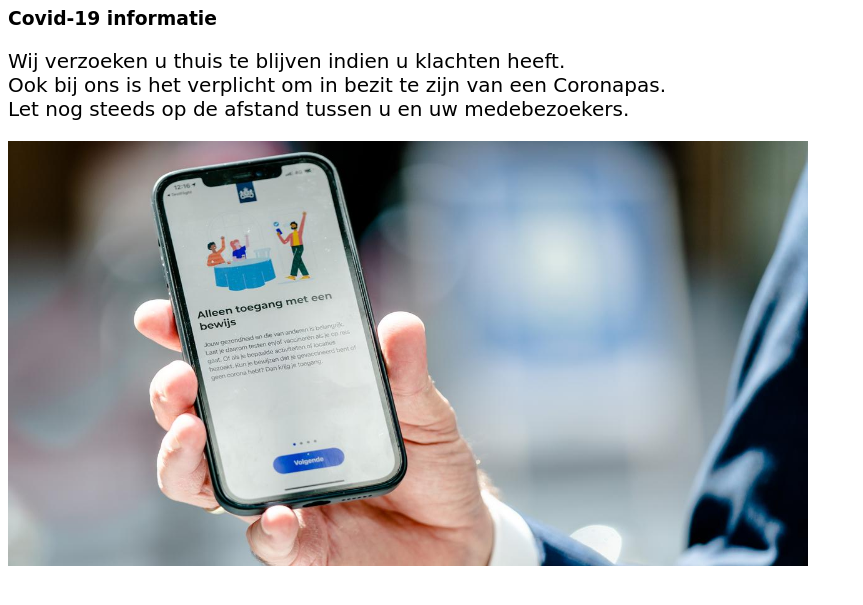
After one commit to Adampje/R-George-M, a PHP site: page /corona.php in a window 1280 px wide. The commit adds this page. Shown: the top 605 px of the page, without its empty margins (0-863 px from the left). Run offline with PHP 8.4, Linux system fonts and the light colour scheme.

Commit message:
Added corona pagina

```diff
--- /dev/null
+++ b/corona.php
@@ -0,0 +1,7 @@
+<link rel="stylesheet" href="menu.css">
+<div class="contact-text">
+<h3 style="  font-family:  'Comic Sans MS', 'Chalkboard SE', 'Comic Neue', sans-serif;;" >Covid-19 informatie</h3>
+<p style="  font-family:  'Comic Sans MS', 'Chalkboard SE', 'Comic Neue', sans-serif;;font-size:20px;"> Wij verzoeken u thuis te blijven indien u klachten heeft.
+<br>Ook bij ons is het verplicht om in bezit te zijn van een Coronapas.<br>Let nog steeds op de afstand tussen u en uw medebezoekers.</p>
+<img src="./img/coronapas.jpg" width="800" height="425" alt="">
+</div>
--- a/navbar.php
+++ b/navbar.php
@@ -29,6 +29,9 @@
         <li class="nav-item <?php echo ($active == "contact")? "active": "" ?>">
           <a class="nav-link" href="./index.php?content=bookingpage">Book Event</a>
         </li>
+        <li class="nav-item <?php echo ($active == "contact")? "active": "" ?>">
+          <a class="nav-link" href="./index.php?content=corona">Covid-19</a>
+        </li>
       </ul>
       <ul class="navbar-nav ml-auto">
       <img src="img\GeorgeMarina.png" alt="logo" class="image-fluid" width="100px" height="100px" >
```
Also changed, not shown: img/coronapas.jpg (added).
